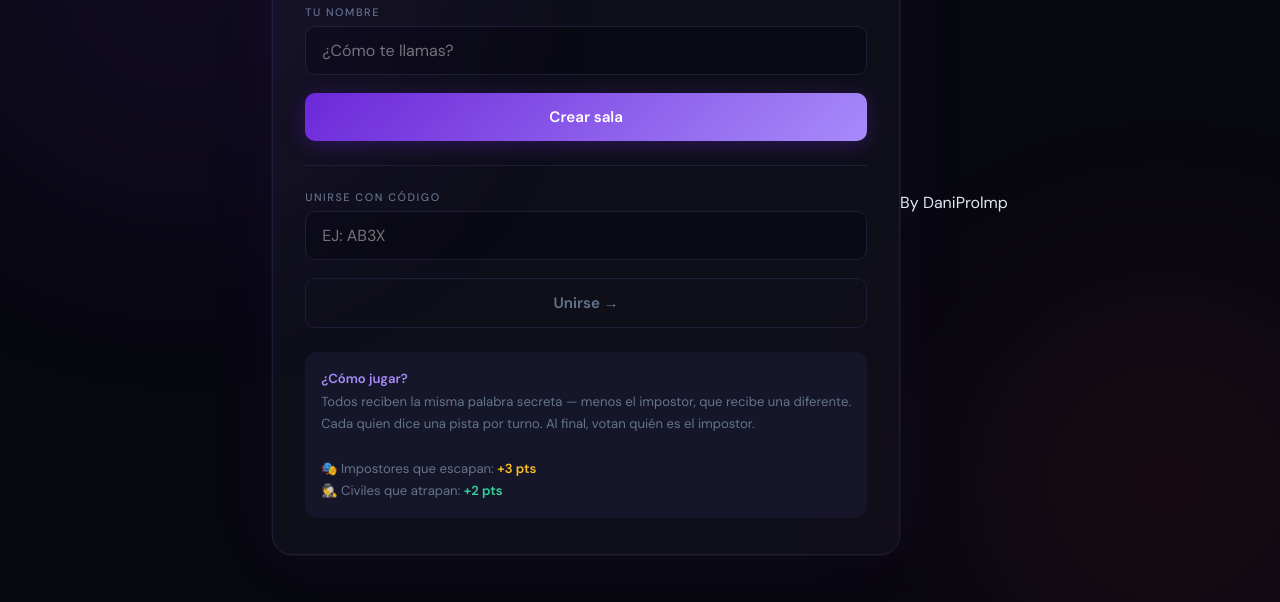
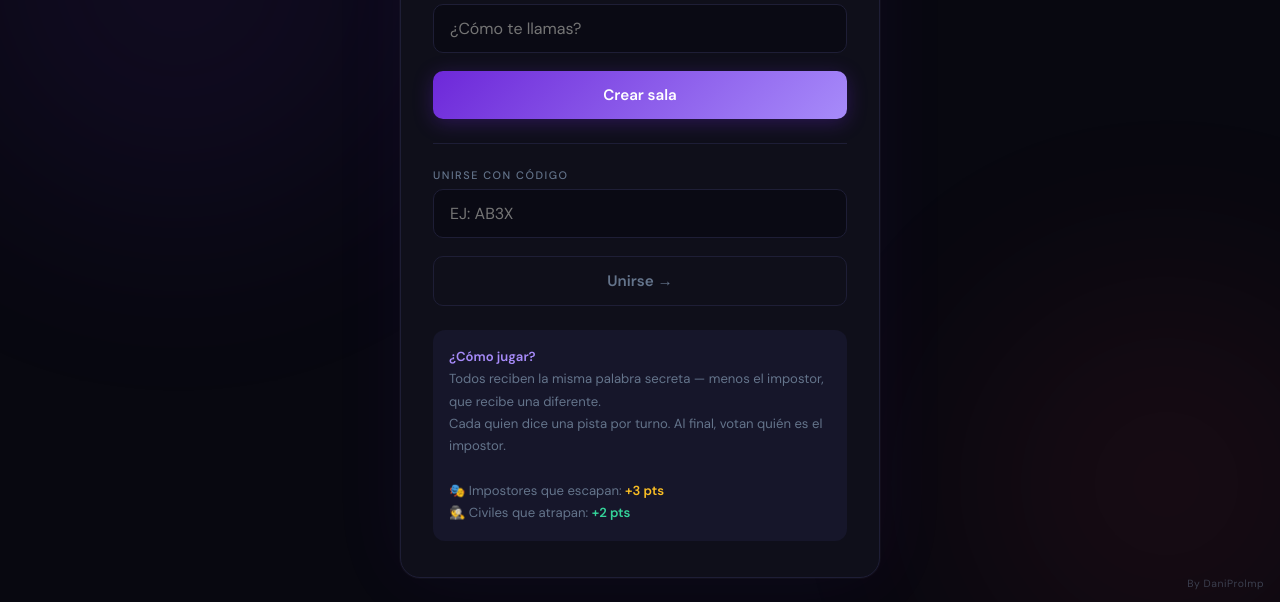
Before and after one commit to DaniProlmp/el-impostor, a website: page public/index.html in a window 1280 px wide. Shown: the part 198-800 px from the top of the page. Drawn offline with nearby package versions, Linux system fonts and the light colour scheme; a web font is replaced by a local one.

Commit message:
Update index.html

```diff
--- a/public/index.html
+++ b/public/index.html
@@ -454,6 +454,9 @@
   </style>
 </head>
 <body>
+<div id="toast"></div>
+<div class="credits">By DaniProlmp</div>
+<div id="app">
 
   <!-- ══ HOME ══════════════════════════════════════════════════════════════ -->
   <div class="screen active" id="screen-home">
@@ -949,6 +952,5 @@ function esc(s) {
 document.getElementById("home-name").addEventListener("keydown", e => { if (e.key === "Enter") doCreate(); });
 document.getElementById("home-code").addEventListener("keydown", e => { if (e.key === "Enter") doJoin(); });
 </script>
-<footer>By DaniProlmp</footer>
 </body>
 </html>
```
